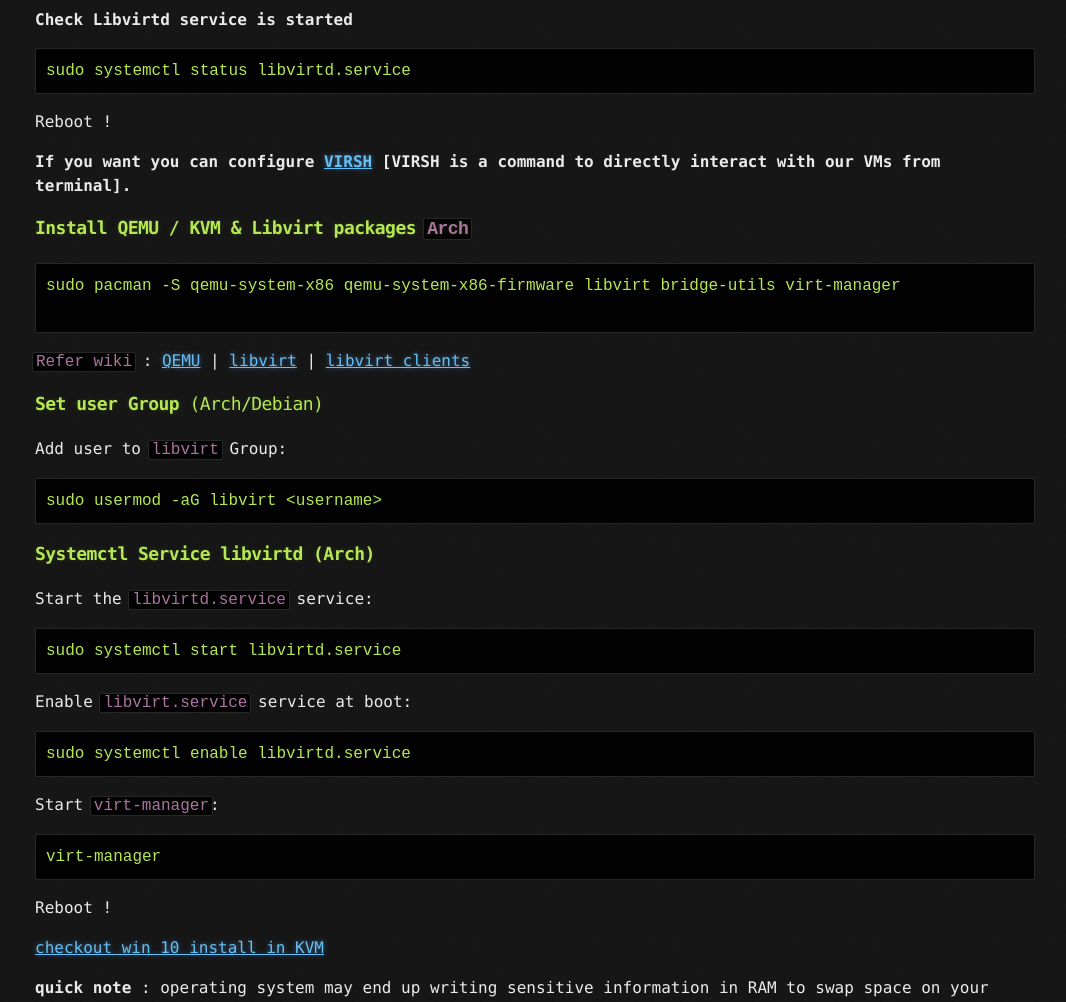
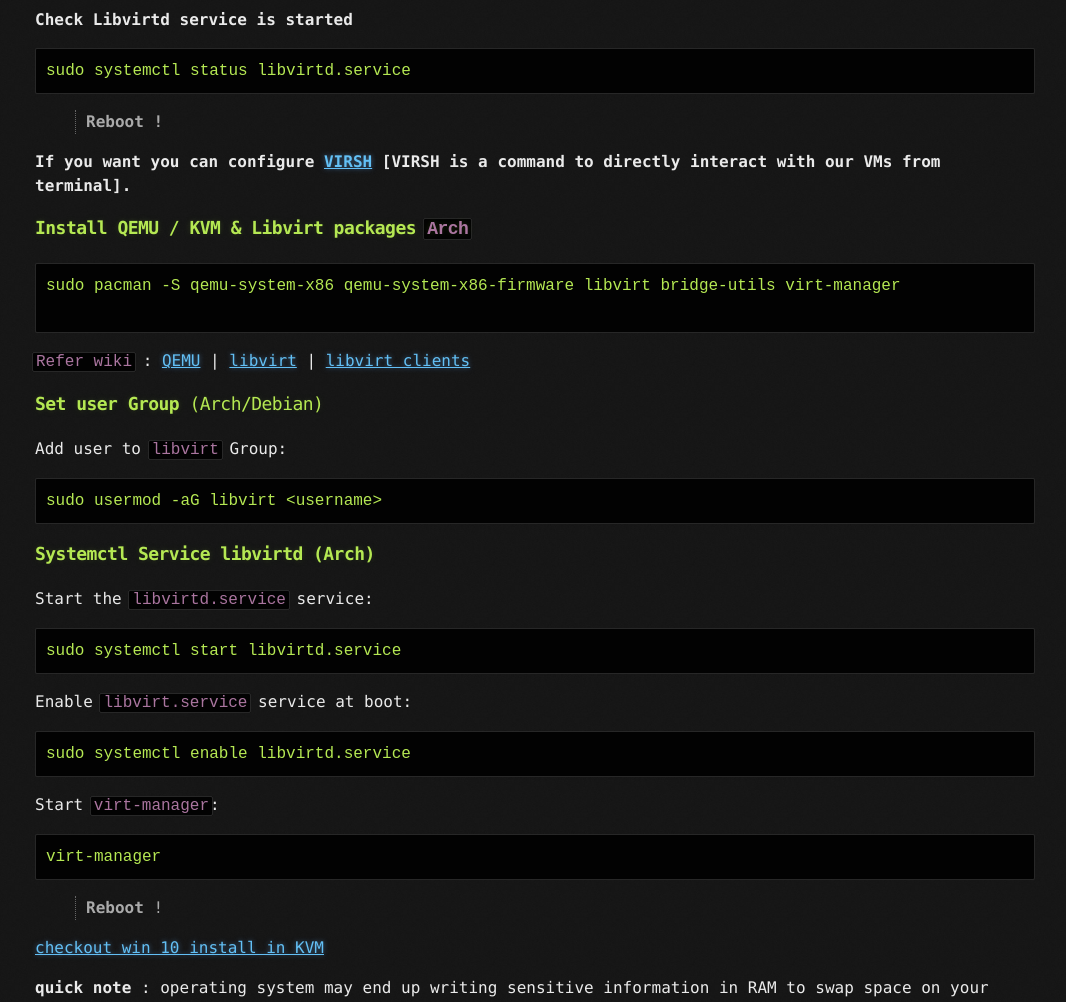
Before and after one commit to zoulx32/mr-mittens.oldweb, a Jekyll site: the page built from _posts/2023-10-27-The KVM guide.md, in a window 1280 px wide. Shown: the part 1142-2144 px from the top of the page, without its empty margins (105-1171 px from the left). Built offline with Jekyll 4.4.1, drawn with Linux system fonts in a browser that asks for light colours.

````diff
--- a/_posts/2023-10-27-The KVM guide.md
+++ b/_posts/2023-10-27-The KVM guide.md
@@ -51,7 +51,7 @@ sudo systemctl enable --now libvirtd
 ``` term
 sudo systemctl status libvirtd.service
 ```
-Reboot !
+>**Reboot !**
 
 **If you want you can configure [VIRSH](https://wiki.debian.org/KVM) [VIRSH is a command to directly interact with our VMs from terminal].**
 
@@ -97,9 +97,9 @@ Start `virt-manager`:
 virt-manager
 ```
 
-Reboot !
+>**Reboot** !
 
-[checkout win 10 install in KVM](https://asteroidex.com/win-10-vm-in-linux)
+[checkout win 10 install in KVM](https://asteroidex.com/Win-10-vm-in-linux)
 
 **quick note** :
 operating system may end up writing sensitive information in RAM to swap space on your disk, so using a virtual
````
